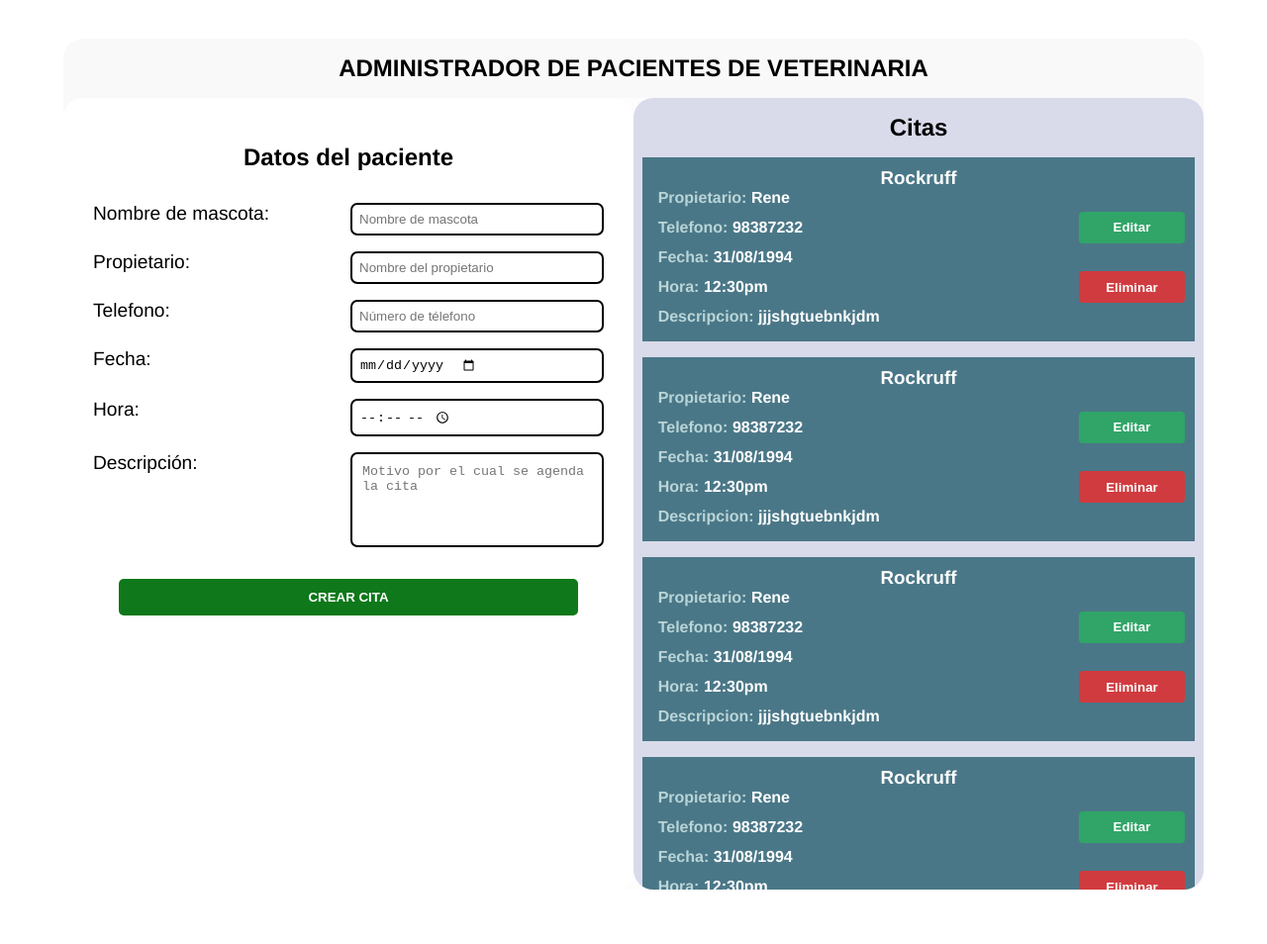
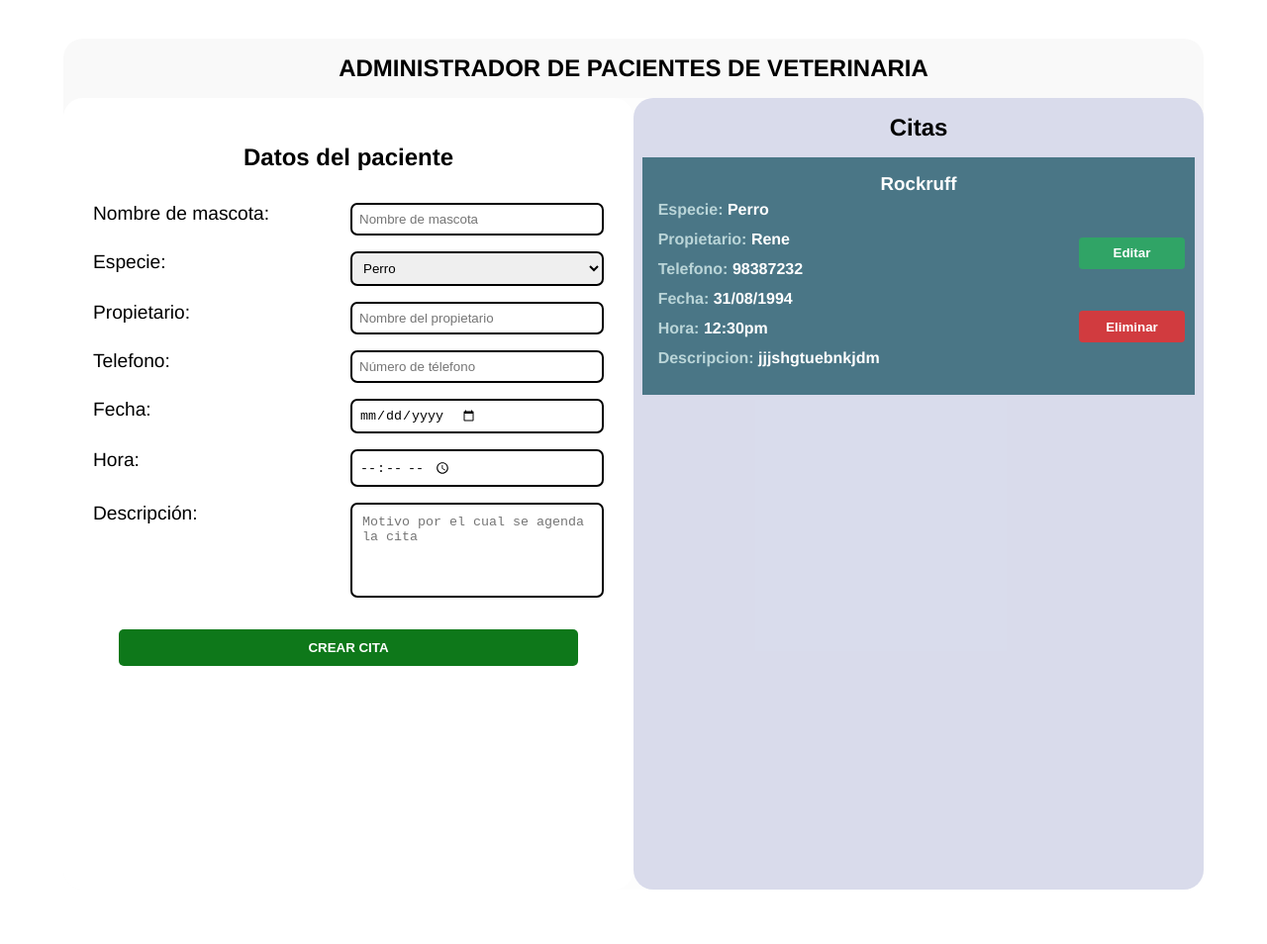
Before and after one commit to ReneRaEsp/veterinario-citas, a plain HTML site: page index.html in a window 1280 px wide. Shown: the part 105-1059 px from the top of the page at 99% size. Drawn offline with Linux system fonts and the light colour scheme.

Commit message:
comienzo de la parte logica

```diff
--- a/css/_section1.sass
+++ b/css/_section1.sass
@@ -43,6 +43,13 @@
                     padding: 7px
                     border-radius: 7px
                     border: 2px solid #000
+                    .option
+                        display: flex
+                        align-self: flex-end
+                        width: 16rem
+                        padding: 17px
+                        border-radius: 7px
+                        border: 2px solid #000
                 .textarea
                     resize: none
                     padding: 10px
--- a/index.html
+++ b/index.html
@@ -17,6 +17,13 @@
                 <div class="group-input">
                     <label class="label" for="">Nombre de mascota: </label>
                     <input placeholder="Nombre de mascota" class="input" type="text">
+                </div>
+                <div class="group-input">
+                    <label class="label" for="">Especie: </label>
+                    <select class="input" name="select" id="">
+                        <option class="option" value="perro">Perro</option>
+                        <option class="option" value="gato">Gato</option>
+                    </select>
                 </div>
                 <div class="group-input">
                     <label class="label" for="">Propietario: </label>
@@ -51,78 +58,7 @@
                 <div class="cita">
                     <h3 class="mascota">Rockruff</h3>
                     <div class="data">
-                        <p>Propietario: <span>Rene</span></p>
-                        <p>Telefono: <span>98387232</span></p>
-                        <p>Fecha: <span>31/08/1994</span></p>
-                        <p>Hora: <span>12:30pm</span></p>
-                        <p>Descripcion: <span>jjjshgtuebnkjdm</span></p>
-                    </div>
-                    <div class="botones">
-                        <button class="editar">
-                            Editar
-                        </button>
-                        <button class="eliminar">
-                            Eliminar
-                        </button>
-                    </div>
-                </div>
-                <div class="cita">
-                    <h3 class="mascota">Rockruff</h3>
-                    <div class="data">
-                        <p>Propietario: <span>Rene</span></p>
-                        <p>Telefono: <span>98387232</span></p>
-                        <p>Fecha: <span>31/08/1994</span></p>
-                        <p>Hora: <span>12:30pm</span></p>
-                        <p>Descripcion: <span>jjjshgtuebnkjdm</span></p>
-                    </div>
-                    <div class="botones">
-                        <button class="editar">
-                            Editar
-                        </button>
-                        <button class="eliminar">
-                            Eliminar
-                        </button>
-                    </div>
-                </div>
-                <div class="cita">
-                    <h3 class="mascota">Rockruff</h3>
-                    <div class="data">
-                        <p>Propietario: <span>Rene</span></p>
-                        <p>Telefono: <span>98387232</span></p>
-                        <p>Fecha: <span>31/08/1994</span></p>
-                        <p>Hora: <span>12:30pm</span></p>
-                        <p>Descripcion: <span>jjjshgtuebnkjdm</span></p>
-                    </div>
-                    <div class="botones">
-                        <button class="editar">
-                            Editar
-                        </button>
-                        <button class="eliminar">
-                            Eliminar
-                        </button>
-                    </div>
-                </div>
-                <div class="cita">
-                    <h3 class="mascota">Rockruff</h3>
-                    <div class="data">
-                        <p>Propietario: <span>Rene</span></p>
-                        <p>Telefono: <span>98387232</span></p>
-                        <p>Fecha: <span>31/08/1994</span></p>
-                        <p>Hora: <span>12:30pm</span></p>
-                        <p>Descripcion: <span>jjjshgtuebnkjdm</span></p>
-                    </div>
-                    <div class="botones">
-                        <button class="editar">
-                            Editar
-                        </button>
-                        <button class="eliminar">
-                            Eliminar
-                        </button>
-                    </div>
-                </div>
-                <div class="cita">
-                    <h3 class="mascota">Rockruff</h3>
-                    <div class="data">
+                        <p>Especie: <span>Perro</span></p>
                         <p>Propietario: <span>Rene</span></p>
                         <p>Telefono: <span>98387232</span></p>
                         <p>Fecha: <span>31/08/1994</span></p>
```
Also changed, not shown: css/style.css, 1 other file.
